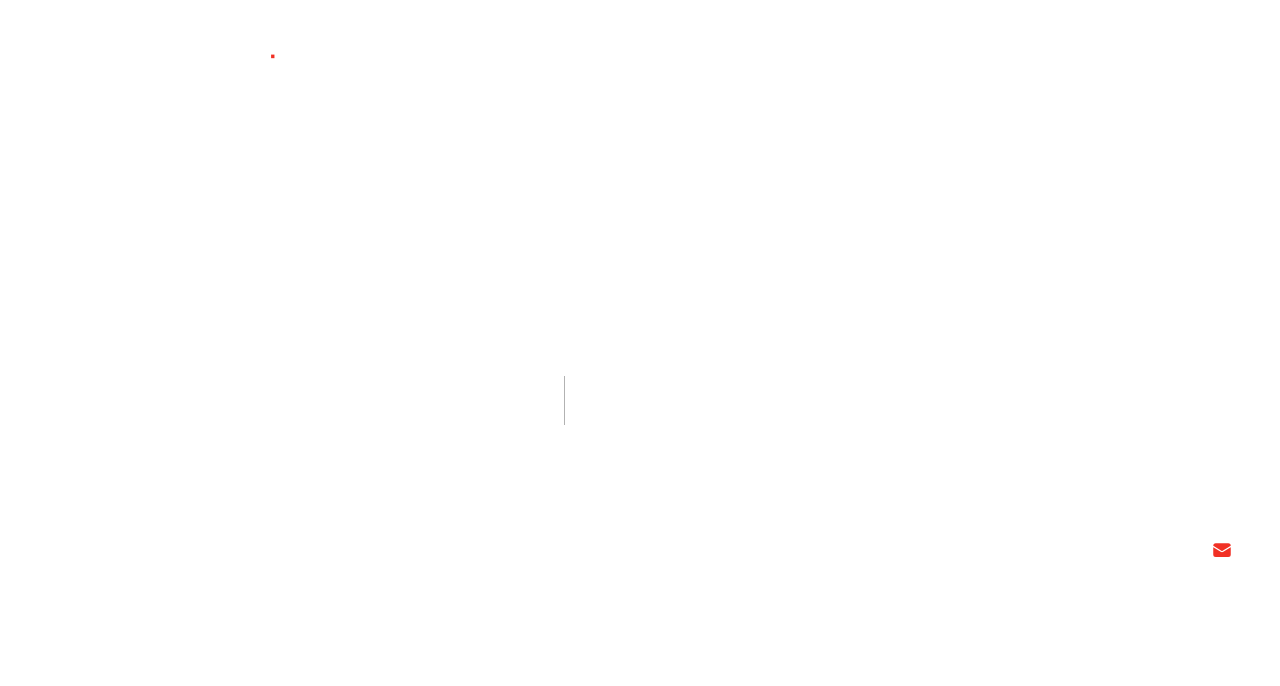
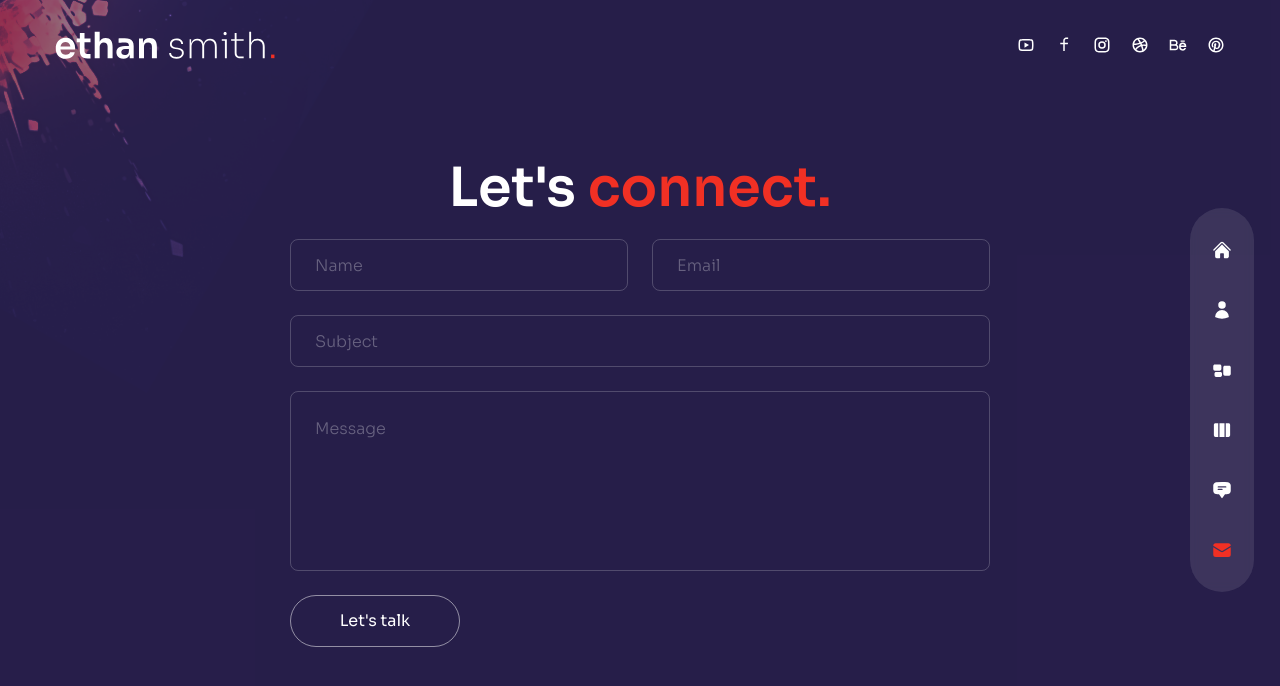
Before and after one commit to GleristonCastro/ethan-protfolio-starter, a Next.js app: page /contact in a window 1280 px wide. Before the commit this address had no page. Shown: the top 686 px of the page. Built offline with nearby package versions, Linux system fonts and the light colour scheme.

Commit message:
add contact page in the project

```diff
--- /dev/null
+++ b/pages/contact/index.jsx
@@ -0,0 +1,45 @@
+import Circles from '../../components/Circles'
+import { BsArrowRight } from 'react-icons/bs'
+import { motion } from 'framer-motion'
+import { fadeIn } from '../../variants'
+
+const Contact = () => {
+  return (
+    <div className='h-full bg-primary/30'>
+      <div className='container mx-auto py-32 text-center xl:text-left flex items-center justify-center h-full'>
+        <div className='flex flex-col w-full max-w-[700px]'>
+          <motion.h2
+            variants={fadeIn('up', 0.2)}
+            initial='hidden'
+            animate='show'
+            exit='hidden'
+            className='h2 text-center mx-12'
+          >
+            Let's <span className='text-accent'>connect.</span>
+          </motion.h2>
+          <motion.form
+            variants={fadeIn('up', 0.4)}
+            initial='hidden'
+            animate='show'
+            exit='hidden'
+            className='flex-1 flex flex-col gap-6 w-full mx-auto'
+          >
+            <div className='flex gap-x-6 w-full'>
+              <input type="text" placeholder='name' className="input" />
+              <input type="text" placeholder='email' className="input" />
+            </div>
+
+            <input type="text" placeholder='subject' className="input" />
+            <textarea placeholder='message' className='textarea'></textarea>
+            <button className='btn rounded-full border border-white/50 max-w-[170px] px-8 transition-all duration-300 flex items-center justify-center overflow-hidden hover:border-accent group'>
+              <span className='group-hover:-translate-y-[120%] group-hover:opacity-0 transition-all duration-500'>Let's talk</span>
+              <BsArrowRight className='-translate-y-[120%] opacity-0 group-hover:flex group-hover:-translate-y-0 group-hover:opacity-100 transition-all duration-300 absolute text-[22px]' />
+            </button>
+          </motion.form>
+        </div>
+      </div>
+    </div>
+  )
+}
+
+export default Contact
```
